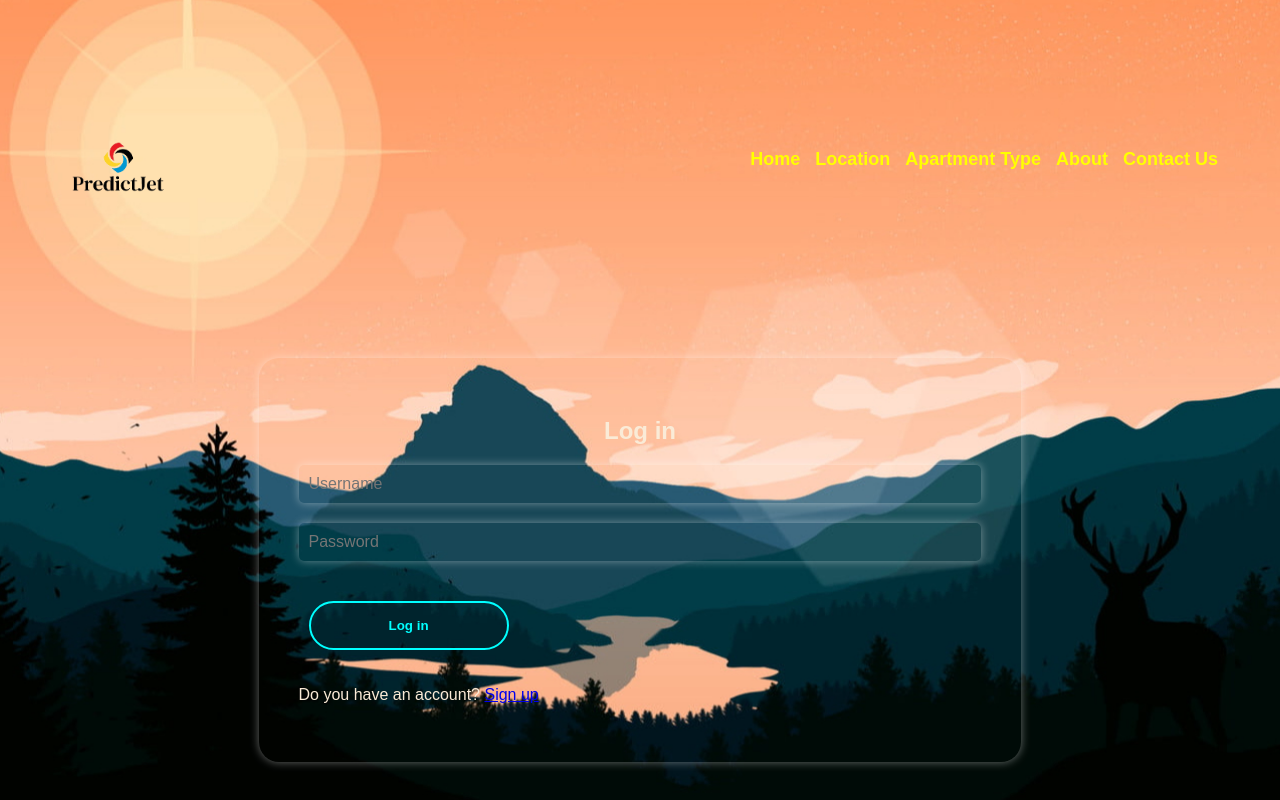
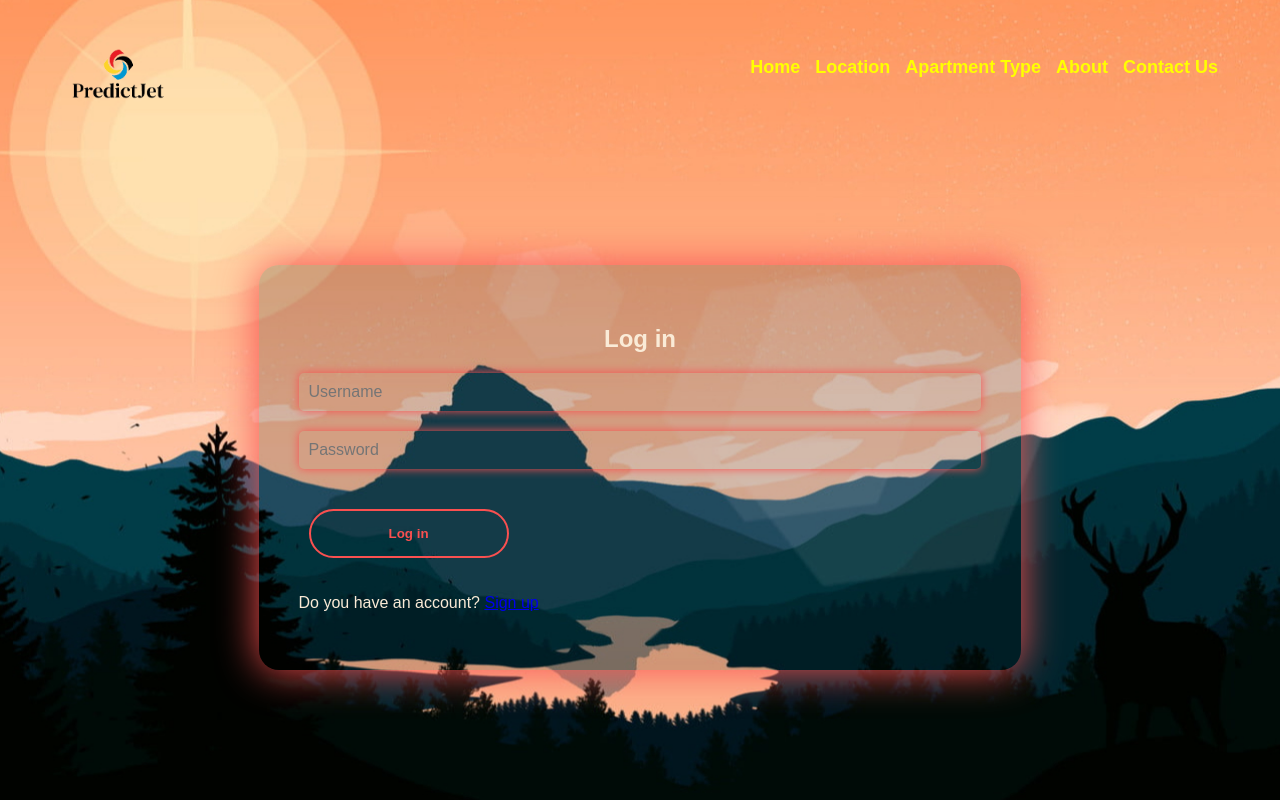
Before and after one commit to sayanhazra2000/Price_Prediction_Model, a PHP site: page /HTML/login.html in a window 1280 px wide. Run offline with PHP 8.4, Linux system fonts and the light colour scheme.

Commit message:
Initial Commit

```diff
--- a/CSS/login.css
+++ b/CSS/login.css
@@ -66,15 +66,15 @@ body {
     display: flex;
     justify-content: center;
     align-items: center;
-    height: 60vh;
+    height: 100vh;
 }
 
 .form-container {
     background-color: white;
     padding: 40px;
     border-radius: 20px;
-    box-shadow: 0 0 10px rgba(255, 255, 255, 0.409);
-    background: transparent;
+    box-shadow: 0 0 40px #fa5050;
+    background: #0000002c;
     color: antiquewhite;
 }
 
@@ -90,7 +90,7 @@ input[type="password"] {
     margin-bottom: 20px;
     border: none;
     border-radius: 5px;
-    box-shadow: 0 0 10px rgba(255, 255, 255, 0.409);
+    box-shadow: 0 0 10px #fa5050;
     font-size: 16px;
     background: transparent;
     color: white;
@@ -113,9 +113,9 @@ button {
     margin: 20px 10px;
     border-radius: 25px;
     font-weight: bold;
-    border: 2px solid cyan;
+    border: 2px solid #fa5050;
     background: transparent;
-    color: cyan;
+    color: #fa5050;
     cursor: pointer;
     position: relative;
     overflow: hidden;
@@ -127,15 +127,15 @@ button {
     margin: 20px 10px;
     border-radius: 25px;
     font-weight: bold;
-    border: 2px solid cyan;
+    border: 2px solid #fa5050;
     background: transparent;
-    color: cyan;
+    color: #fa5050;
     cursor: pointer;
     position: relative;
     overflow: hidden;
 }
 span {
-    background: cyan;
+    background: #fa5050;
     height: 100%;
     width: 0;
     border-radius: 25px;
```
